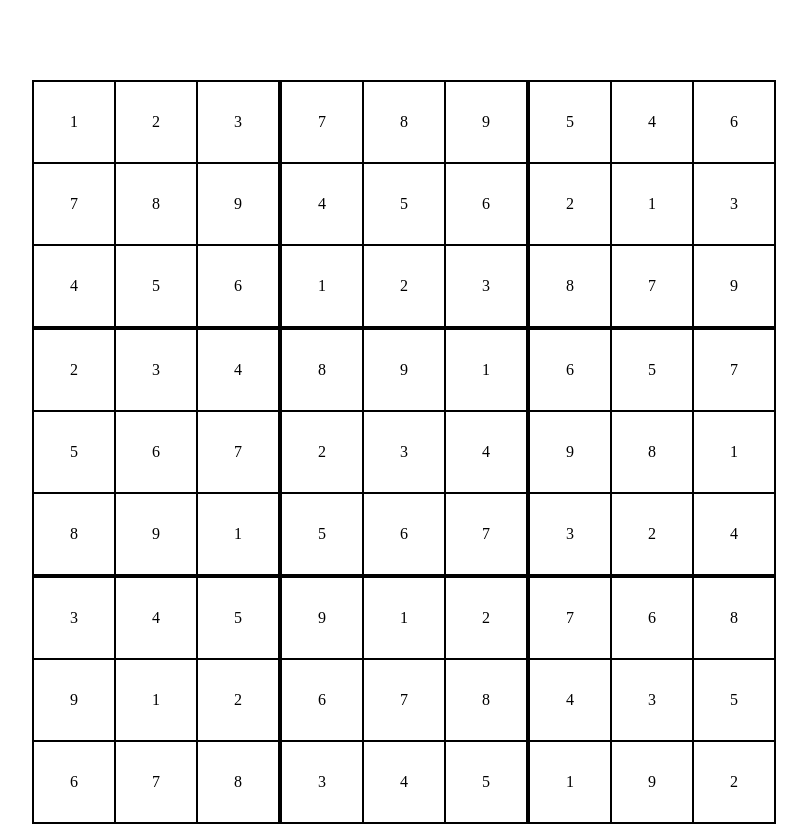
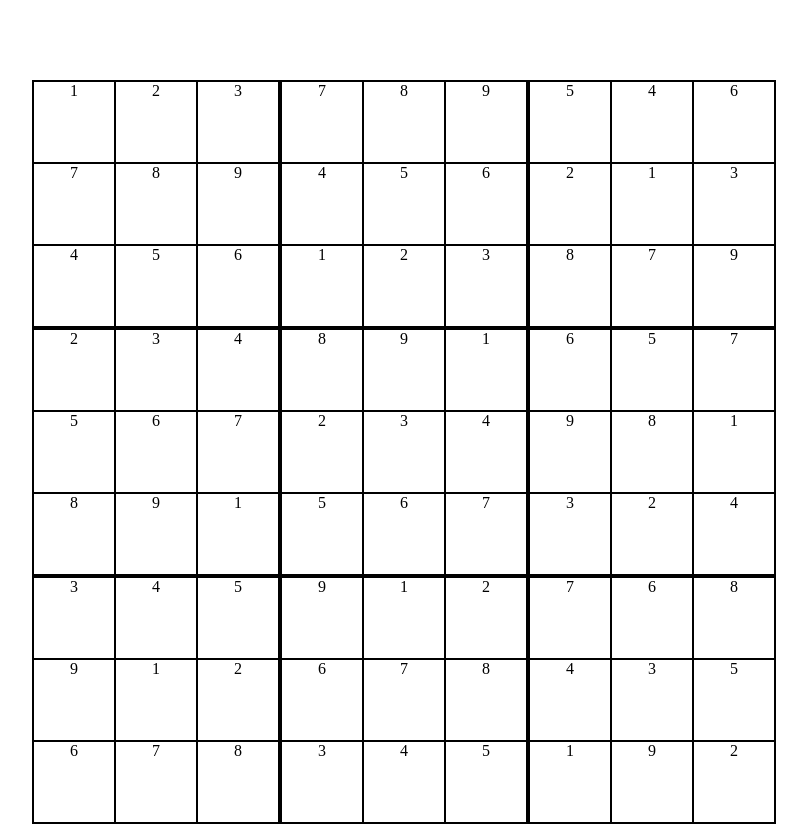
Before and after one commit to gitBerezaHub/sudoku, a Vue app: page /game in a window 1280 px wide. Shown: the whole page, without its empty margins (236-1043 px from the left). Built offline with nearby package versions, Linux system fonts and the light colour scheme.

Commit message:
add focus style, but it's not ideal

```diff
--- a/src/components/GameCell.vue
+++ b/src/components/GameCell.vue
@@ -1,5 +1,8 @@
 <script setup lang="ts">
 import { defineProps, onMounted, ref, watch } from "vue";
+import { useStore } from "vuex";
+
+const store = useStore();
 
 const props = defineProps({
   cellValue: {
@@ -12,9 +15,10 @@ const props = defineProps({
   },
 });
 const num = ref(props.cellValue);
+let cellID = props.coords.column * 9 + props.coords.row;
+
 function drawBorders(cell: Element[] | any) {
   // attribute has HTMLCollectionOf<Element> type. TypeScript error
-  let cellID = props.coords.column * 9 + props.coords.row;
   let fatLineWidth = "2";
   let thinLineWidth = "1";
   let isTopBordered =
@@ -29,6 +33,22 @@ function drawBorders(cell: Element[] | any) {
     `border-width: ${isTopBordered}px ${isRightBordered}px ${isBottomBordered}px ${isLeftBordered}px`
   );
 }
+
+function drawFocus(num: number) {
+  const cell = document.getElementsByClassName("cell");
+  for (let i = 0; i < 9; i++) {
+    for (let j = 0; j < 9; j++) {
+      if (store.state.matrix[i][j] === num) {
+        if (cell) {
+          cell[i * 9 + j].setAttribute("style", "background: #96e6f7");
+        }
+      } else {
+        cell[i * 9 + j].setAttribute("style", "background: #fff");
+      }
+    }
+  }
+}
+
 onMounted(() => {
   const cell = document.getElementsByClassName("cell");
   if (cell) {
@@ -44,7 +64,7 @@ watch(
 </script>
 
 <template>
-  <input class="cell" v-model="num" id="cell" />
+  <div class="cell" id="cell" @click="drawFocus(num)">{{ num }}</div>
 </template>
 
 <style scoped lang="scss">
--- a/src/logic/Matrix.ts
+++ b/src/logic/Matrix.ts
@@ -181,4 +181,16 @@ export class Matrix {
     }
     return possibleNums;
   }
+
+  getCoords(num: number) {
+    const arr = [];
+    for (let i = 0; i < 9; i++) {
+      for (let j = 0; j < 9; j++) {
+        if (this.matrix[i][j] === num) {
+          arr.push({ row: i, column: j });
+        }
+      }
+    }
+    return arr;
+  }
 }
--- a/src/store/index.ts
+++ b/src/store/index.ts
@@ -1,7 +1,9 @@
 import { createStore } from "vuex";
 
 export default createStore({
-  state: {},
+  state: {
+    matrix: [],
+  },
   getters: {},
   mutations: {},
   actions: {},
--- a/src/views/GameView.vue
+++ b/src/views/GameView.vue
@@ -1,14 +1,17 @@
 <script setup lang="ts">
 import GameField from "@/components/GameField.vue";
 import { Matrix } from "@/logic/Matrix";
+import { useStore } from "vuex";
 
-const matrix = new Matrix();
-matrix.shuffleMatrix();
+const store = useStore();
+const createdMatrix = new Matrix();
+createdMatrix.shuffleMatrix();
+store.state.matrix = createdMatrix.matrix;
 </script>
 
 <template>
   <main>
-    <game-field class="field" :matrix="matrix.matrix" />
+    <game-field class="field" :matrix="store.state.matrix" />
   </main>
 </template>
 
```
